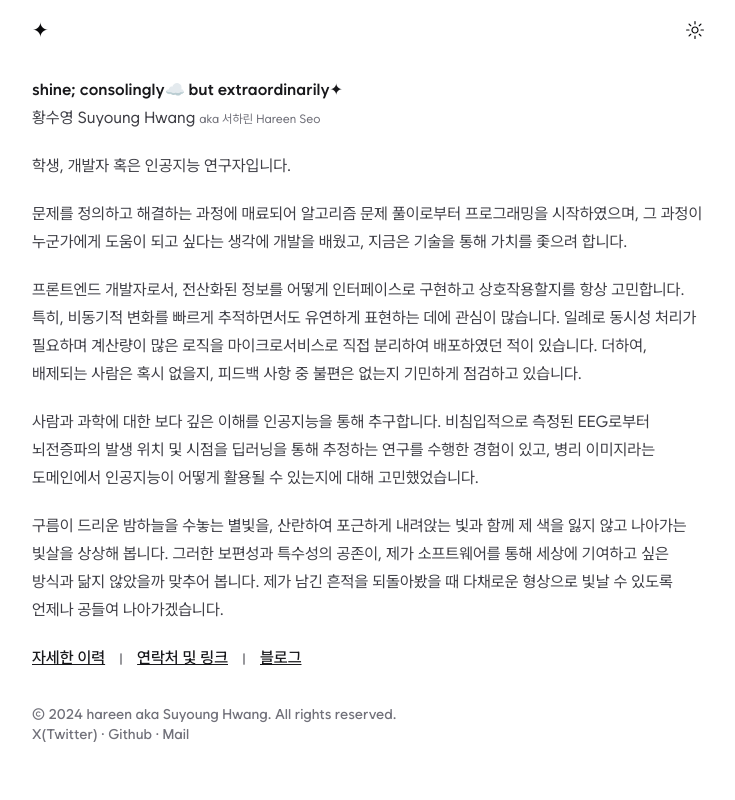
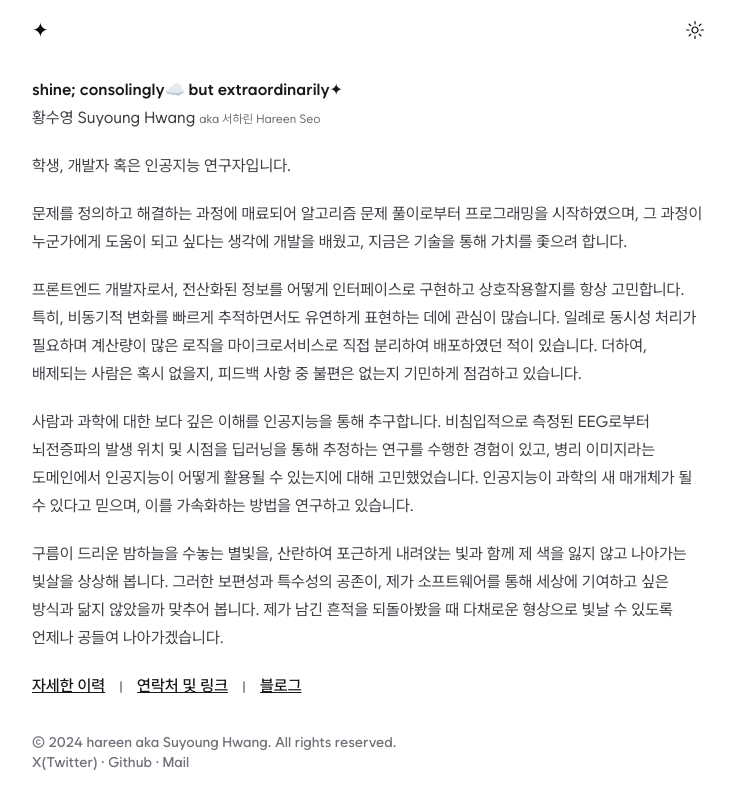
Before and after one commit to hareeen/hareen.io, a Next.js app: page / in a window 1280 px wide. Shown: the whole page, without its empty margins (272-1007 px from the left). Built offline with nearby package versions, Linux system fonts and the light colour scheme.

Commit message:
Update content.mdx

```diff
--- a/src/app/content.mdx
+++ b/src/app/content.mdx
@@ -13,6 +13,7 @@
 
 사람과 과학에 대한 보다 깊은 이해를 인공지능을 통해 추구합니다. 비침입적으로 측정된 EEG로부터 뇌전증파의 발생 위치 및 시점을 딥러닝을 통해 추정하는 연구를
 수행한 경험이 있고, 병리 이미지라는 도메인에서 인공지능이 어떻게 활용될 수 있는지에 대해 고민했었습니다.
+인공지능이 과학의 새 매개체가 될 수 있다고 믿으며, 이를 가속화하는 방법을 연구하고 있습니다.
 
 구름이 드리운 밤하늘을 수놓는 별빛을, 산란하여 포근하게 내려앉는 빛과 함께 제 색을 잃지 않고 나아가는 빛살을
 상상해 봅니다. 그러한 보편성과 특수성의 공존이, 제가 소프트웨어를 통해 세상에 기여하고 싶은 방식과 닮지 않았을까 맞추어
```
